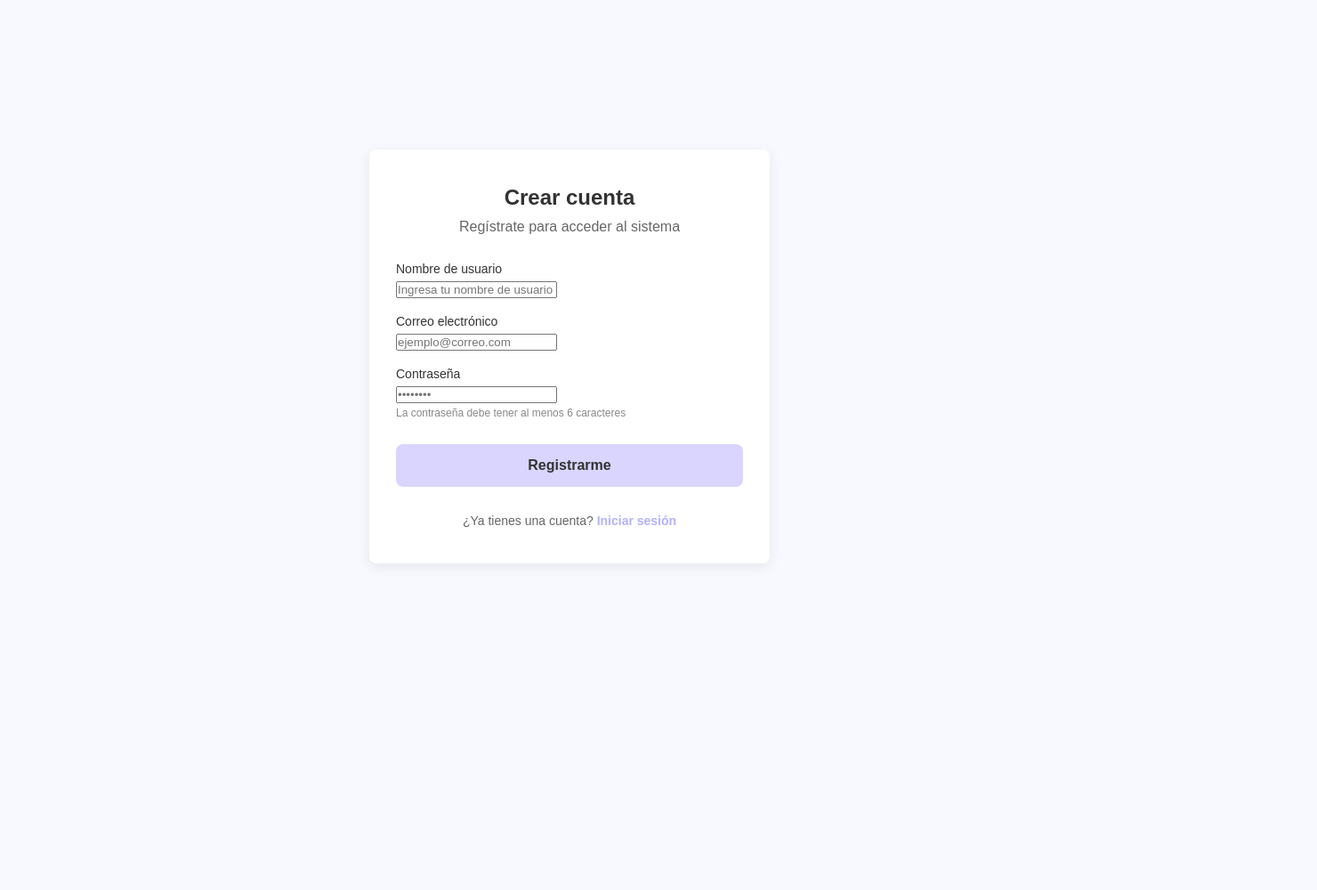
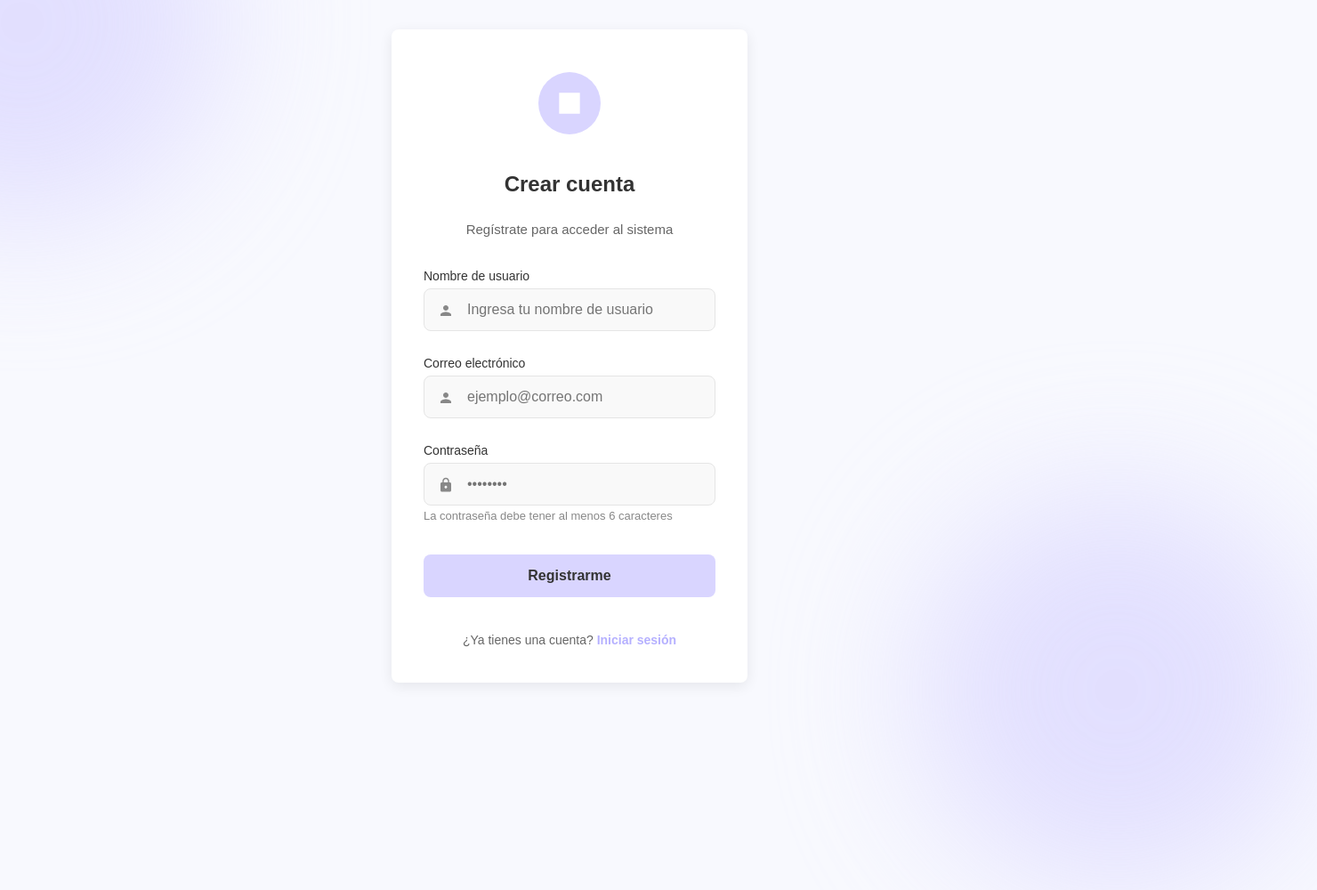
Before and after one commit to JoseAlcala180872/ProyectoFinalSistemasDistribuidos_Invernadero, a website: page Proycto_Invernadero/registro.html in a window 1280 px wide. Shown: the whole page at 89% size, 1480 px wide, since content can reach past the window. Before the commit the page ends 800 px from the top, so only its background shows below. Drawn offline with Linux system fonts and the light colour scheme.

Commit message:
ahora si ya

```diff
--- a/Proycto_Invernadero/asstets/css/registro.css
+++ b/Proycto_Invernadero/asstets/css/registro.css
@@ -50,19 +50,23 @@
 
         .register-container {
             width: 90%;
-            max-width: 450px;
+            max-width: 400px;
             background-color: var(--white);
             border-radius: var(--border-radius);
             box-shadow: var(--shadow);
-            padding: 40px 30px;
+            padding: 48px 36px 40px 36px;
             position: relative;
             z-index: 1;
+            display: flex;
+            flex-direction: column;
+            align-items: center;
+            gap: 18px;
         }
 
         .logo-container {
             display: flex;
             justify-content: center;
-            margin-bottom: 30px;
+            margin-bottom: 24px;
         }
 
         .logo {
@@ -81,30 +85,36 @@
             fill: var(--white);
         }
 
-        .register-title {
+        .login-title, .register-title {
             text-align: center;
             font-size: 24px;
             font-weight: 600;
             color: var(--text-color);
-            margin-bottom: 30px;
+            margin-bottom: 10px;
+            margin-top: 0;
+            width: 100%;
         }
 
-        .register-subtitle {
+        .login-subtitle {
             text-align: center;
-            font-size: 16px;
             color: #666;
-            margin-top: -20px;
-            margin-bottom: 30px;
+            font-size: 15px;
+            margin-bottom: 18px;
+            margin-top: 0;
+            width: 100%;
         }
 
-        .register-form {
+        .login-form, .register-form {
             display: flex;
             flex-direction: column;
             gap: 18px;
+            align-items: center;
+            width: 100%;
         }
 
         .form-group {
-            position: relative;
+            width: 100%;
+            margin-bottom: 6px;
         }
 
         .form-group label {
@@ -117,6 +127,7 @@
 
         .input-with-icon {
             position: relative;
+            margin-bottom: 2px;
         }
 
         .input-with-icon input {
@@ -127,6 +138,7 @@
             font-size: 16px;
             transition: all 0.3s ease;
             background-color: #F9F9F9;
+            margin-bottom: 2px;
         }
 
         .input-with-icon input:focus {
@@ -146,7 +158,28 @@
             fill: #888;
         }
 
-        .register-button {
+        .password-requirements {
+            font-size: 13px;
+            color: #888;
+            margin-bottom: 2px;
+            margin-top: 0;
+            text-align: left;
+        }
+
+        .error-message {
+            color: var(--error-color);
+            font-size: 0.9rem;
+            margin-top: 2px;
+            margin-bottom: 0;
+            display: none;
+        }
+
+        .input-error {
+            border-color: var(--error-color) !important;
+        }
+
+        /* Botón principal igual que login */
+.login-button, .register-button {
     padding: 15px;
     background-color: var(--primary-color);
     border: none;
@@ -157,51 +190,38 @@
     cursor: pointer;
     transition: all 0.3s ease;
     margin-top: 10px;
+    margin-bottom: 0;
+    align-self: center;
+    width: 100%;
 }
 
-        .register-button:hover {
+.login-button:hover, .register-button:hover {
     background-color: var(--primary-dark);
     transform: translateY(-2px);
 }
 
-        .register-footer {
-            margin-top: 30px;
+/* Footer igual que login */
+.login-footer, .register-footer {
+    margin-top: 22px;
     text-align: center;
     font-size: 14px;
     color: #666;
 }
 
-        .register-footer a {
+.login-footer a, .register-footer a {
     color: var(--primary-dark);
     text-decoration: none;
     font-weight: 600;
 }
 
-        .register-footer a:hover {
+.login-footer a:hover, .register-footer a:hover {
     text-decoration: underline;
-        }
-
-        .password-requirements {
-            font-size: 12px;
-            color: #888;
-            margin-top: 4px;
-        }
-
-        .error-message {
-            font-size: 12px;
-            color: var(--error-color);
-            margin-top: 4px;
-            display: none;
-        }
-
-        .input-error {
-            border-color: var(--error-color) !important;
 }
 
         /* Responsive */
         @media (max-width: 480px) {
     .register-container {
-                padding: 30px 20px;
-                width: 95%;
+        padding: 24px 8px;
+        width: 98%;
     }
 }
--- a/Proycto_Invernadero/registro.html
+++ b/Proycto_Invernadero/registro.html
@@ -25,40 +25,56 @@
         </a>
     </nav>
 
+    <div class="decoration decoration-1"></div>
+    <div class="decoration decoration-2"></div>
     <div class="register-container">
-        <h1 class="register-title">Crear cuenta</h1>
-        <p class="register-subtitle">Regístrate para acceder al sistema</p>
-
-        <form class="register-form" id="registerForm">
+        <div class="logo-container">
+            <div class="logo">
+                <svg xmlns="http://www.w3.org/2000/svg" viewBox="0 0 24 24">
+                    <path d="M9 17H7v-7h2v7zm4 0h-2V7h2v10zm4 0h-2v-4h2v4zm2 2H5V5h14v14z"/>
+                </svg>
+            </div>
+        </div>
+        <h1 class="login-title">Crear cuenta</h1>
+        <p class="login-subtitle">Regístrate para acceder al sistema</p>
+        <form class="login-form" id="registerForm">
             <div class="form-group">
                 <label for="username">Nombre de usuario</label>
-                <input type="text" id="username" placeholder="Ingresa tu nombre de usuario" required>
+                <div class="input-with-icon">
+                    <svg class="input-icon" xmlns="http://www.w3.org/2000/svg" viewBox="0 0 24 24">
+                        <path d="M12 12c2.21 0 4-1.79 4-4s-1.79-4-4-4-4 1.79-4 4 1.79 4 4 4zm0 2c-2.67 0-8 1.34-8 4v2h16v-2c0-2.66-5.33-4-8-4z"/>
+                    </svg>
+                    <input type="text" id="username" placeholder="Ingresa tu nombre de usuario" required>
+                </div>
                 <div id="usernameError" class="error-message">El nombre de usuario es requerido</div>
             </div>
-
             <div class="form-group">
                 <label for="email">Correo electrónico</label>
-                <input type="email" id="email" placeholder="ejemplo@correo.com" required>
+                <div class="input-with-icon">
+                    <svg class="input-icon" xmlns="http://www.w3.org/2000/svg" viewBox="0 0 24 24">
+                        <path d="M12 12c2.21 0 4-1.79 4-4s-1.79-4-4-4-4 1.79-4 4 1.79 4 4 4zm0 2c-2.67 0-8 1.34-8 4v2h16v-2c0-2.66-5.33-4-8-4z"/>
+                    </svg>
+                    <input type="email" id="email" placeholder="ejemplo@correo.com" required>
+                </div>
                 <div id="emailError" class="error-message">Ingresa un correo electrónico válido</div>
             </div>
-
             <div class="form-group">
                 <label for="password">Contraseña</label>
-                <input type="password" id="password" placeholder="••••••••" required>
+                <div class="input-with-icon">
+                    <svg class="input-icon" xmlns="http://www.w3.org/2000/svg" viewBox="0 0 24 24">
+                        <path d="M18 8h-1V6c0-2.76-2.24-5-5-5S7 3.24 7 6v2H6c-1.1 0-2 .9-2 2v10c0 1.1.9 2 2 2h12c1.1 0 2-.9 2-2V10c0-1.1-.9-2-2-2zm-6 9c-1.1 0-2-.9-2-2s.9-2 2-2 2 .9 2 2-.9 2-2 2zm3.1-9H8.9V6c0-1.71 1.39-3.1 3.1-3.1 1.71 0 3.1 1.39 3.1 3.1v2z"/>
+                    </svg>
+                    <input type="password" id="password" placeholder="••••••••" required>
+                </div>
                 <div class="password-requirements">La contraseña debe tener al menos 6 caracteres</div>
                 <div id="passwordError" class="error-message">La contraseña debe tener al menos 6 caracteres</div>
             </div>
-
-            <button type="submit" class="register-button">Registrarme</button>
+            <button type="submit" class="login-button">Registrarme</button>
         </form>
-
-
-        <div class="register-footer">
+        <div class="login-footer">
             ¿Ya tienes una cuenta? <a href="login.html">Iniciar sesión</a>
         </div>
     </div>
-
-
     <script type="module" src="servicios/registroUsuario.js"></script>
 </body>
 </html>
```
Lines whose indentation alone changed are shown as unchanged.
